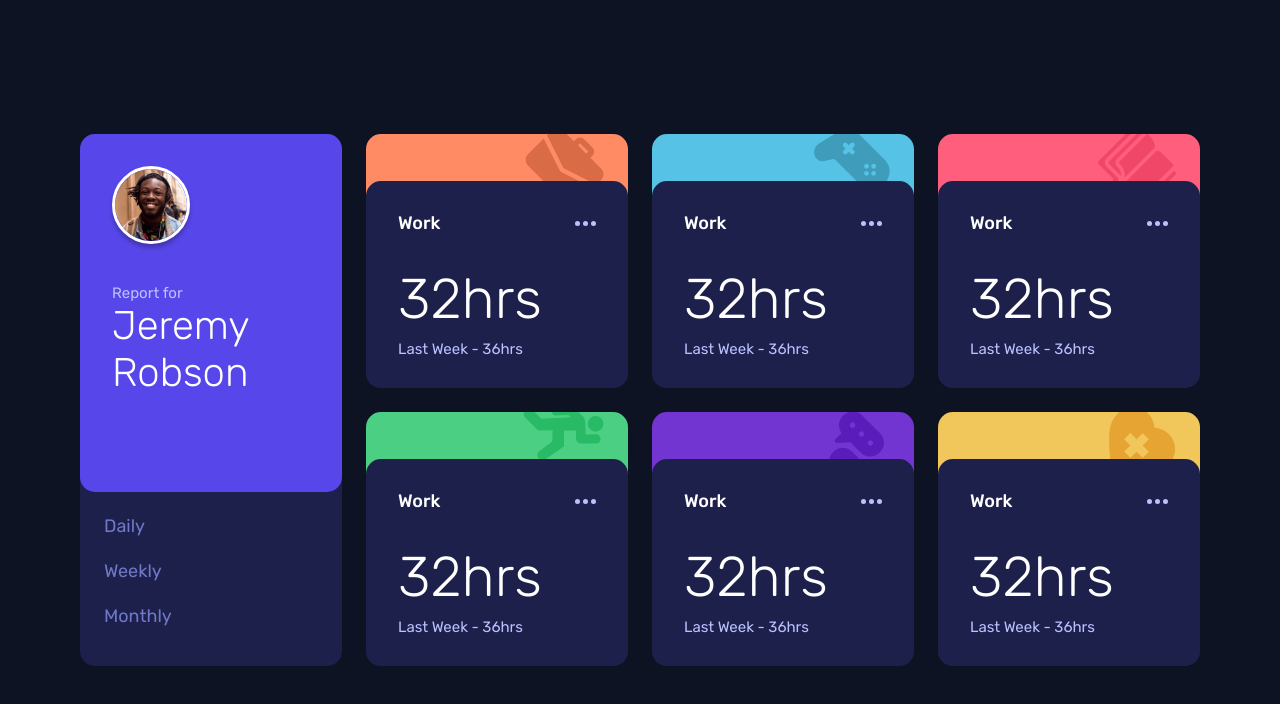
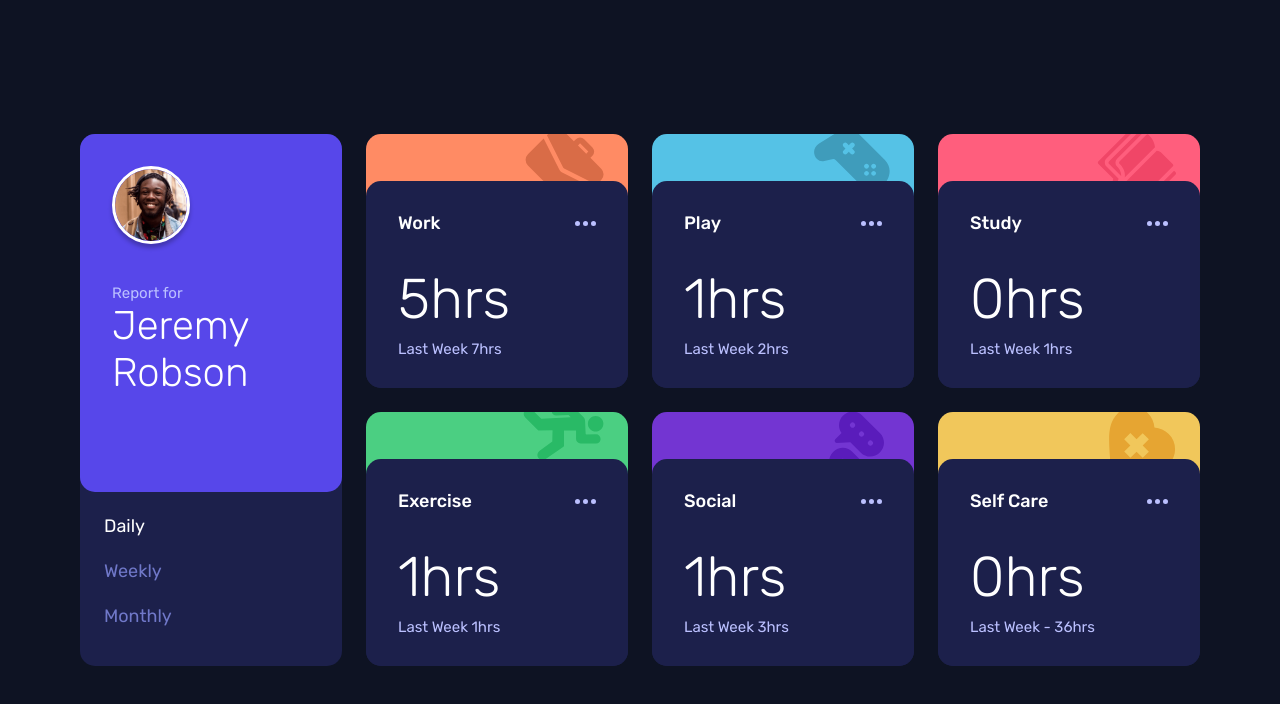
Before and after one commit to Peter-diper/time-tracking-dash, a plain HTML site: page index.html in a window 1280 px wide. Both pictures are taken after a click on the button "Daily". Drawn offline with Linux system fonts and the light colour scheme.

Commit message:
Adding | adding JSON file to the dashboard

```diff
--- a/assets/js/app.js
+++ b/assets/js/app.js
@@ -1,3 +1,149 @@
 const dailyBtn = document.querySelector(".daily");
 const weeklyBtn = document.querySelector(".weekly");
 const monthlyBtn = document.querySelector(".monthly");
+const cardTitles = document.querySelectorAll(".card--title");
+const currentTimes = document.querySelectorAll(".card--time");
+const pastTimes = document.querySelectorAll(".card--detail");
+
+//events
+dailyBtn.addEventListener("click", add);
+weeklyBtn.addEventListener("click", add);
+monthlyBtn.addEventListener("click", add);
+
+// function
+function add(e) {
+  dailyBtn.classList.remove("selected");
+  weeklyBtn.classList.remove("selected");
+  monthlyBtn.classList.remove("selected");
+  e.target.classList.add("selected");
+
+  getData();
+}
+
+//! dont look at this code XD
+async function getData() {
+  const url = "../../data.json";
+  try {
+    const response = await fetch(url);
+    if (!response.ok) {
+      throw new Error(`response is not ok : ${!response.status}`);
+    }
+
+    const result = await response.json();
+    result.forEach((data) => {
+      if (dailyBtn.classList.contains("selected")) {
+        currentTimes.forEach((card) => {
+          const id = card.dataset.id;
+          if (id === data.title) {
+            const dataCurrent = data.timeframes.daily.current;
+            card.dataset.id === id
+              ? (card.textContent = `${String(dataCurrent)}hrs`)
+              : "";
+          }
+        });
+        pastTimes.forEach((card) => {
+          const id = card.dataset.id;
+          if (id === data.title) {
+            const dataPrevious = data.timeframes.daily.previous;
+            card.dataset.id === id
+              ? (card.textContent = `Last Week ${String(dataPrevious)}hrs`)
+              : "";
+          }
+        });
+      }
+      if (weeklyBtn.classList.contains("selected")) {
+        currentTimes.forEach((card) => {
+          const id = card.dataset.id;
+          if (id === data.title) {
+            const dataCurrent = data.timeframes.weekly.current;
+            card.dataset.id === id
+              ? (card.textContent = `${String(dataCurrent)}hrs`)
+              : "";
+          }
+        });
+        pastTimes.forEach((card) => {
+          const id = card.dataset.id;
+          if (id === data.title) {
+            const dataPrevious = data.timeframes.weekly.previous;
+            card.dataset.id === id
+              ? (card.textContent = `Last Week ${String(dataPrevious)}hrs`)
+              : "";
+          }
+        });
+      }
+    });
+    result.forEach((data) => {
+      // daily
+      if (dailyBtn.classList.contains("selected")) {
+        currentTimes.forEach((card) => {
+          const id = card.dataset.id;
+          if (id === data.title) {
+            const dataCurrent = data.timeframes.daily.current;
+            card.dataset.id === id
+              ? (card.textContent = `${String(dataCurrent)}hrs`)
+              : "";
+          }
+        });
+        pastTimes.forEach((card) => {
+          const id = card.dataset.id;
+          if (id === data.title) {
+            const dataPrevious = data.timeframes.daily.previous;
+            card.dataset.id === id
+              ? (card.textContent = `Last Week ${String(dataPrevious)}hrs`)
+              : "";
+          }
+        });
+      }
+
+      // weekly
+      if (weeklyBtn.classList.contains("selected")) {
+        currentTimes.forEach((card) => {
+          const id = card.dataset.id;
+          if (id === data.title) {
+            const dataCurrent = data.timeframes.weekly.current;
+            card.dataset.id === id
+              ? (card.textContent = `${String(dataCurrent)}hrs`)
+              : "";
+          }
+        });
+        pastTimes.forEach((card) => {
+          const id = card.dataset.id;
+          if (id === data.title) {
+            const dataPrevious = data.timeframes.weekly.previous;
+            card.dataset.id === id
+              ? (card.textContent = `Last Week ${String(dataPrevious)}hrs`)
+              : "";
+          }
+        });
+      }
+
+      //monthly
+      if (monthlyBtn.classList.contains("selected")) {
+        currentTimes.forEach((card) => {
+          const id = card.dataset.id;
+          if (id === data.title) {
+            const dataCurrent = data.timeframes.monthly.current;
+            card.dataset.id === id
+              ? (card.textContent = `${String(dataCurrent)}hrs`)
+              : "";
+          }
+        });
+        pastTimes.forEach((card) => {
+          const id = card.dataset.id;
+          if (id === data.title) {
+            const dataPrevious = data.timeframes.monthly.previous;
+            card.dataset.id === id
+              ? (card.textContent = `Last Week ${String(dataPrevious)}hrs`)
+              : "";
+          }
+        });
+      }
+    });
+  } catch (err) {
+    console.error(err.message);
+  }
+}
+
+document.addEventListener("DOMContentLoaded", () => {
+  getData();
+});
--- a/data.json
+++ b/data.json
@@ -85,7 +85,7 @@
     }
   },
   {
-    "title": "Self Care",
+    "title": "SelfCare",
     "timeframes": {
       "daily": {
         "current": 0,
--- a/index.html
+++ b/index.html
@@ -28,9 +28,9 @@
           </div>
         </div>
         <div class="time--blocke__footer">
-          <button class="set--time daily">Daily</button>
-          <button class="set--time weekly">Weekly</button>
-          <button class="set--time monthly">Monthly</button>
+          <button class="set--time daily selected" value="daily">Daily</button>
+          <button class="set--time weekly" value="weekly">Weekly</button>
+          <button class="set--time monthly" value="monthly">Monthly</button>
         </div>
       </section>
 
@@ -48,8 +48,8 @@
             </svg>
           </button>
           <div class="content--footer">
-            <h3 class="card--time">32hrs</h3>
-            <span class="card--detail">Last Week - 36hrs</span>
+            <h3 class="card--time" data-id="Work">32hrs</h3>
+            <span class="card--detail" data-id="Work">Last Week - 36hrs</span>
           </div>
         </div>
       </section>
@@ -58,7 +58,7 @@
         <img class="card--icon" src="./assets/images/icon-play.svg" alt="" />
         <div class="card--content">
           <button class="content--header btn">
-            <h2 class="card--title">Work</h2>
+            <h2 class="card--title">Play</h2>
             <svg width="21" height="5" xmlns="http://www.w3.org/2000/svg">
               <path
                 d="M2.5 0a2.5 2.5 0 1 1 0 5 2.5 2.5 0 0 1 0-5Zm8 0a2.5 2.5 0 1 1 0 5 2.5 2.5 0 0 1 0-5Zm8 0a2.5 2.5 0 1 1 0 5 2.5 2.5 0 0 1 0-5Z"
@@ -68,8 +68,8 @@
             </svg>
           </button>
           <div class="content--footer">
-            <h3 class="card--time">32hrs</h3>
-            <span class="card--detail">Last Week - 36hrs</span>
+            <h3 class="card--time" data-id="Play">32hrs</h3>
+            <span class="card--detail" data-id="Play">Last Week - 36hrs</span>
           </div>
         </div>
       </section>
@@ -78,7 +78,7 @@
         <img class="card--icon" src="./assets/images/icon-study.svg" alt="" />
         <div class="card--content">
           <button class="content--header btn">
-            <h2 class="card--title">Work</h2>
+            <h2 class="card--title">Study</h2>
             <svg width="21" height="5" xmlns="http://www.w3.org/2000/svg">
               <path
                 d="M2.5 0a2.5 2.5 0 1 1 0 5 2.5 2.5 0 0 1 0-5Zm8 0a2.5 2.5 0 1 1 0 5 2.5 2.5 0 0 1 0-5Zm8 0a2.5 2.5 0 1 1 0 5 2.5 2.5 0 0 1 0-5Z"
@@ -88,8 +88,8 @@
             </svg>
           </button>
           <div class="content--footer">
-            <h3 class="card--time">32hrs</h3>
-            <span class="card--detail">Last Week - 36hrs</span>
+            <h3 class="card--time" data-id="Study">32hrs</h3>
+            <span class="card--detail" data-id="Study">Last Week - 36hrs</span>
           </div>
         </div>
       </section>
@@ -102,7 +102,7 @@
         />
         <div class="card--content">
           <button class="content--header btn">
-            <h2 class="card--title">Work</h2>
+            <h2 class="card--title">Exercise</h2>
             <svg width="21" height="5" xmlns="http://www.w3.org/2000/svg">
               <path
                 d="M2.5 0a2.5 2.5 0 1 1 0 5 2.5 2.5 0 0 1 0-5Zm8 0a2.5 2.5 0 1 1 0 5 2.5 2.5 0 0 1 0-5Zm8 0a2.5 2.5 0 1 1 0 5 2.5 2.5 0 0 1 0-5Z"
@@ -112,8 +112,10 @@
             </svg>
           </button>
           <div class="content--footer">
-            <h3 class="card--time">32hrs</h3>
-            <span class="card--detail">Last Week - 36hrs</span>
+            <h3 class="card--time" data-id="Exercise">32hrs</h3>
+            <span class="card--detail" data-id="Exercise"
+              >Last Week - 36hrs</span
+            >
           </div>
         </div>
       </section>
@@ -122,7 +124,7 @@
         <img class="card--icon" src="./assets/images/icon-social.svg" alt="" />
         <div class="card--content">
           <button class="content--header btn">
-            <h2 class="card--title">Work</h2>
+            <h2 class="card--title">Social</h2>
             <svg width="21" height="5" xmlns="http://www.w3.org/2000/svg">
               <path
                 d="M2.5 0a2.5 2.5 0 1 1 0 5 2.5 2.5 0 0 1 0-5Zm8 0a2.5 2.5 0 1 1 0 5 2.5 2.5 0 0 1 0-5Zm8 0a2.5 2.5 0 1 1 0 5 2.5 2.5 0 0 1 0-5Z"
@@ -132,8 +134,8 @@
             </svg>
           </button>
           <div class="content--footer">
-            <h3 class="card--time">32hrs</h3>
-            <span class="card--detail">Last Week - 36hrs</span>
+            <h3 class="card--time" data-id="Social">32hrs</h3>
+            <span class="card--detail" data-id="Social">Last Week - 36hrs</span>
           </div>
         </div>
       </section>
@@ -146,7 +148,7 @@
         />
         <div class="card--content">
           <button class="content--header btn">
-            <h2 class="card--title">Work</h2>
+            <h2 class="card--title">Self Care</h2>
             <svg width="21" height="5" xmlns="http://www.w3.org/2000/svg">
               <path
                 d="M2.5 0a2.5 2.5 0 1 1 0 5 2.5 2.5 0 0 1 0-5Zm8 0a2.5 2.5 0 1 1 0 5 2.5 2.5 0 0 1 0-5Zm8 0a2.5 2.5 0 1 1 0 5 2.5 2.5 0 0 1 0-5Z"
@@ -156,8 +158,10 @@
             </svg>
           </button>
           <div class="content--footer">
-            <h3 class="card--time">32hrs</h3>
-            <span class="card--detail">Last Week - 36hrs</span>
+            <h3 class="card--time" data-id="SelfCare">32hrs</h3>
+            <span class="card--detail" data-id="Self Care"
+              >Last Week - 36hrs</span
+            >
           </div>
         </div>
       </section>
```
